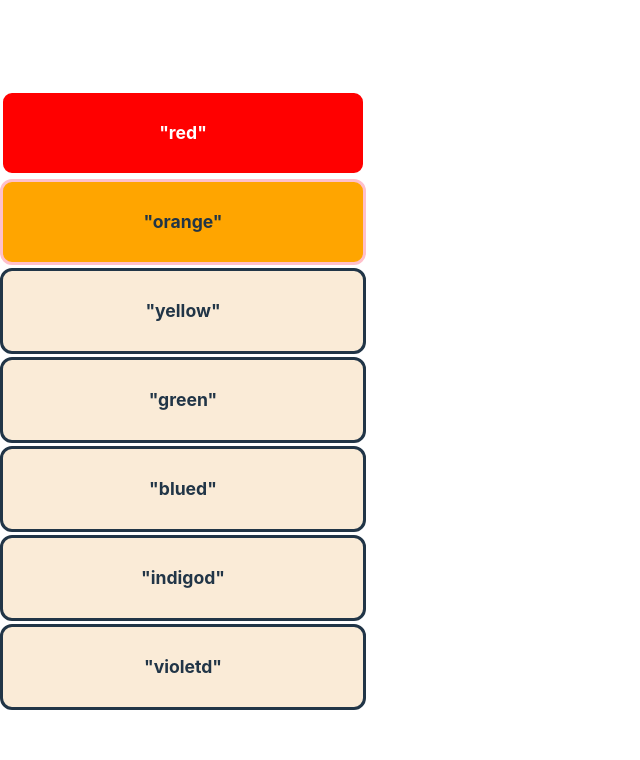
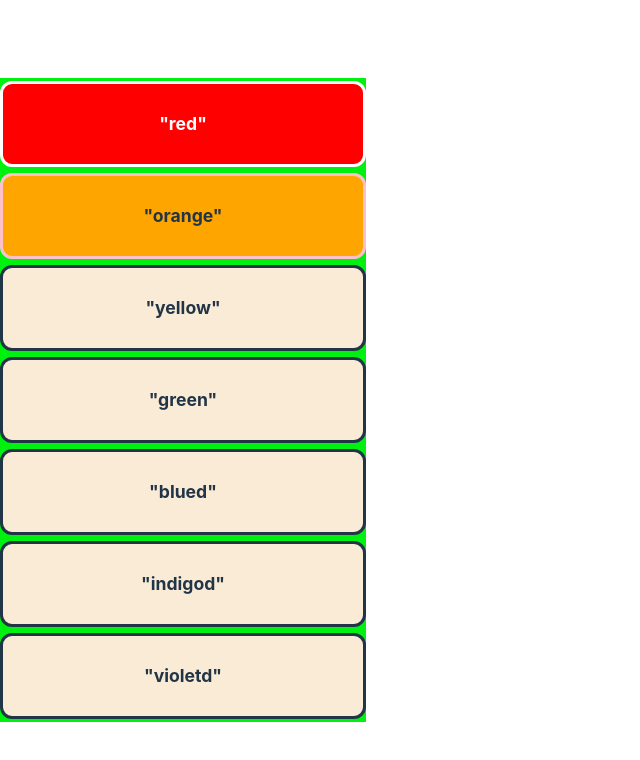
Before and after one commit to lcim/vite-test, a React (Vite) app: page / in a window 1280 px wide. Shown: the top 760 px of the page, without its empty margins (0-640 px from the left). Built offline with nearby package versions, Linux system fonts and the light colour scheme.

Commit message:
classname container was corrected @spelling

```diff
--- a/src/App.tsx
+++ b/src/App.tsx
@@ -17,7 +17,7 @@ function App() {
 
   return (
     <>
-      <div className='cntainer'>
+      <div className='container'>
         {redd}
         {oranged}
         {yellowd}
```
